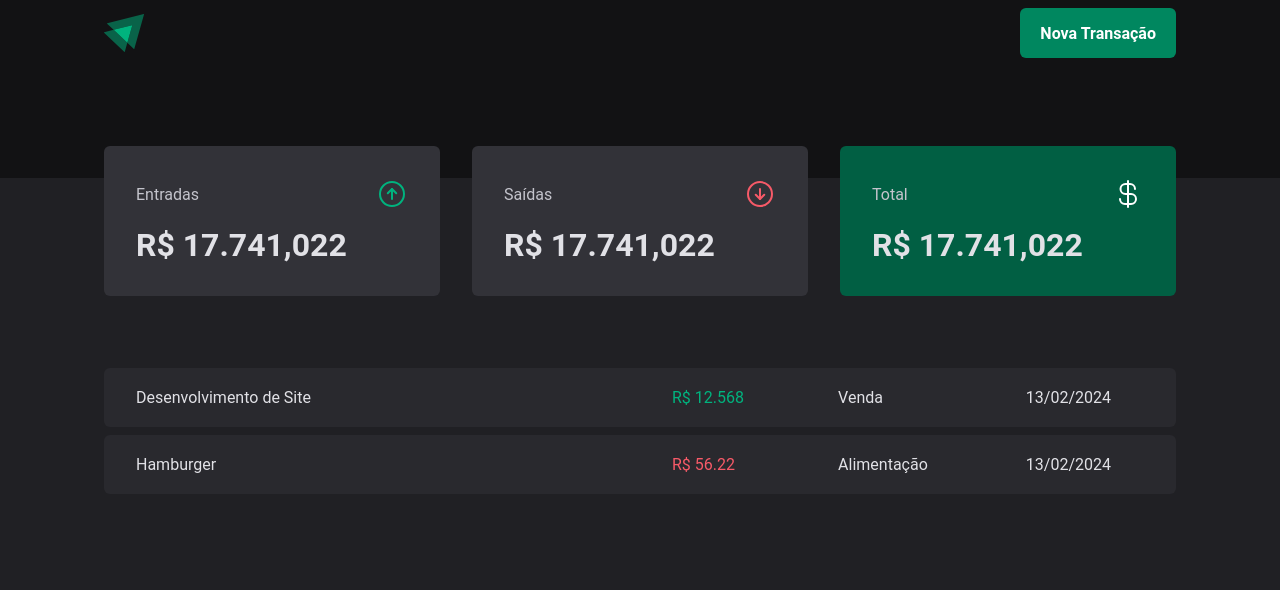
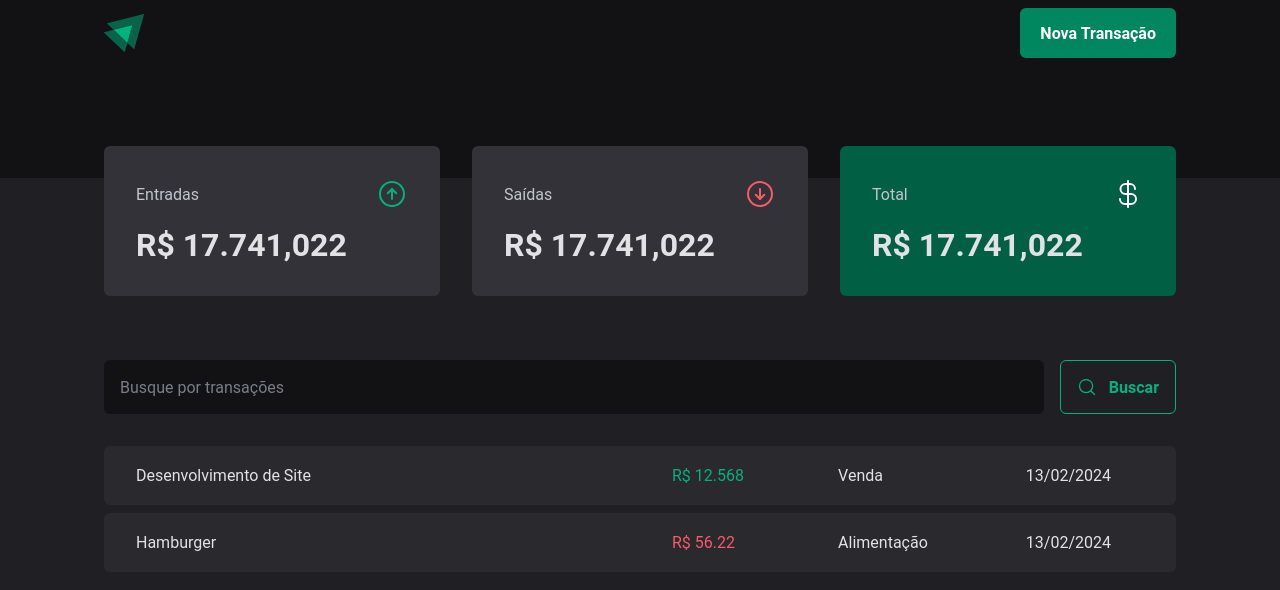
Before and after one commit to simaomenezes/Reactjs-HTTP-Performance, a React (Vite) app in the folder 03-dt-money/: page / in a window 1280 px wide. Shown: the top 590 px of the page. Built offline with nearby package versions, Linux system fonts and the light colour scheme.

Commit message:
feat: Create the component SearchForm

```diff
--- /dev/null
+++ b/03-dt-money/src/pages/Transactions/components/SearchForm/index.tsx
@@ -0,0 +1,15 @@
+import { MagnifyingGlass } from 'phosphor-react'
+import { SearchFormContainer } from './styles'
+
+export function SearchForm() {
+  return (
+    <SearchFormContainer>
+      <input type="text" placeholder="Busque por transações" />
+
+      <button type="submit">
+        <MagnifyingGlass size={20} />
+        Buscar
+      </button>
+    </SearchFormContainer>
+  )
+}
--- /dev/null
+++ b/03-dt-money/src/pages/Transactions/components/SearchForm/styles.ts
@@ -0,0 +1,49 @@
+import styled from 'styled-components'
+
+export const SearchFormContainer = styled.form`
+  display: flex;
+  gap: 1rem;
+
+  input {
+    flex: 1;
+    border-radius: 6px;
+    border: 0;
+    background: ${(props) => props.theme['gray-900']};
+    color: ${(props) => props.theme['gray-300']};
+    padding: 1rem;
+
+    &::placeholder {
+      color: ${(props) => props.theme['gray-500']};
+    }
+  }
+
+  button {
+    display: flex;
+    align-items: center;
+    gap: 0.75rem;
+
+    border: 0;
+    padding: 1rem;
+    background: transparent;
+    border: 1px solid ${(props) => props.theme['green-300']};
+    color: ${(props) => props.theme['green-300']};
+    font-weight: bold;
+    border-radius: 6px;
+    cursor: pointer;
+
+    &:disabled {
+      opacity: 0.6;
+      cursor: not-allowed;
+    }
+
+    &:not(:disabled):hover {
+      background: ${(props) => props.theme['green-500']};
+      border-color: ${(props) => props.theme['green-500']};
+      color: ${(props) => props.theme.white};
+      transition:
+        background-color 0.2s,
+        color 0.2s,
+        border-color 0.2s;
+    }
+  }
+`
--- a/03-dt-money/src/pages/Transactions/index.tsx
+++ b/03-dt-money/src/pages/Transactions/index.tsx
@@ -1,5 +1,6 @@
 import { Header } from '../../components/Header'
 import { Summary } from '../../components/Summary'
+import { SearchForm } from './components/SearchForm'
 
 import {
   PriceHighlight,
@@ -14,6 +15,7 @@
       <Summary />
 
       <TransactionsContainer>
+        <SearchForm />
         <TransactionsTable>
           <tbody>
             <tr>
```
